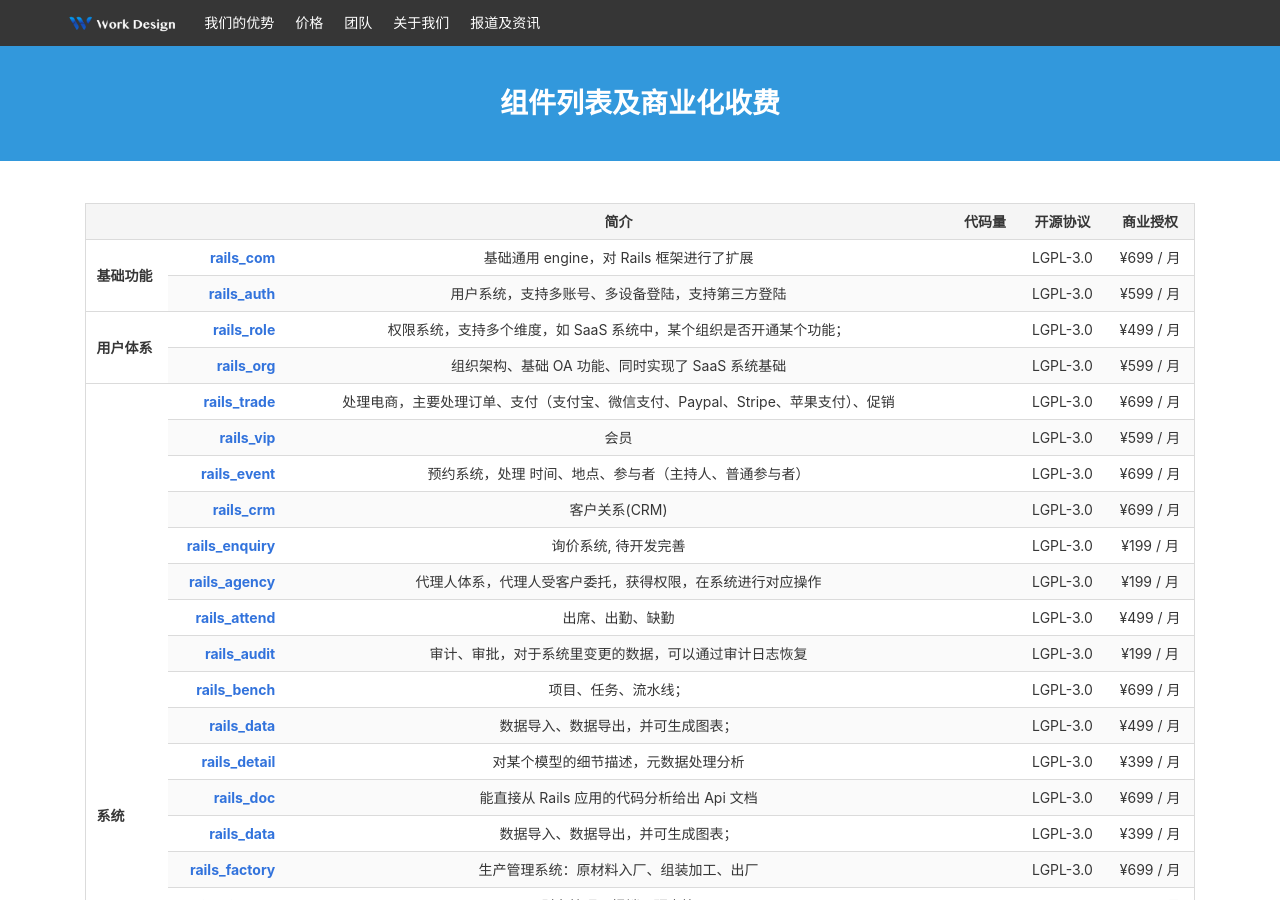
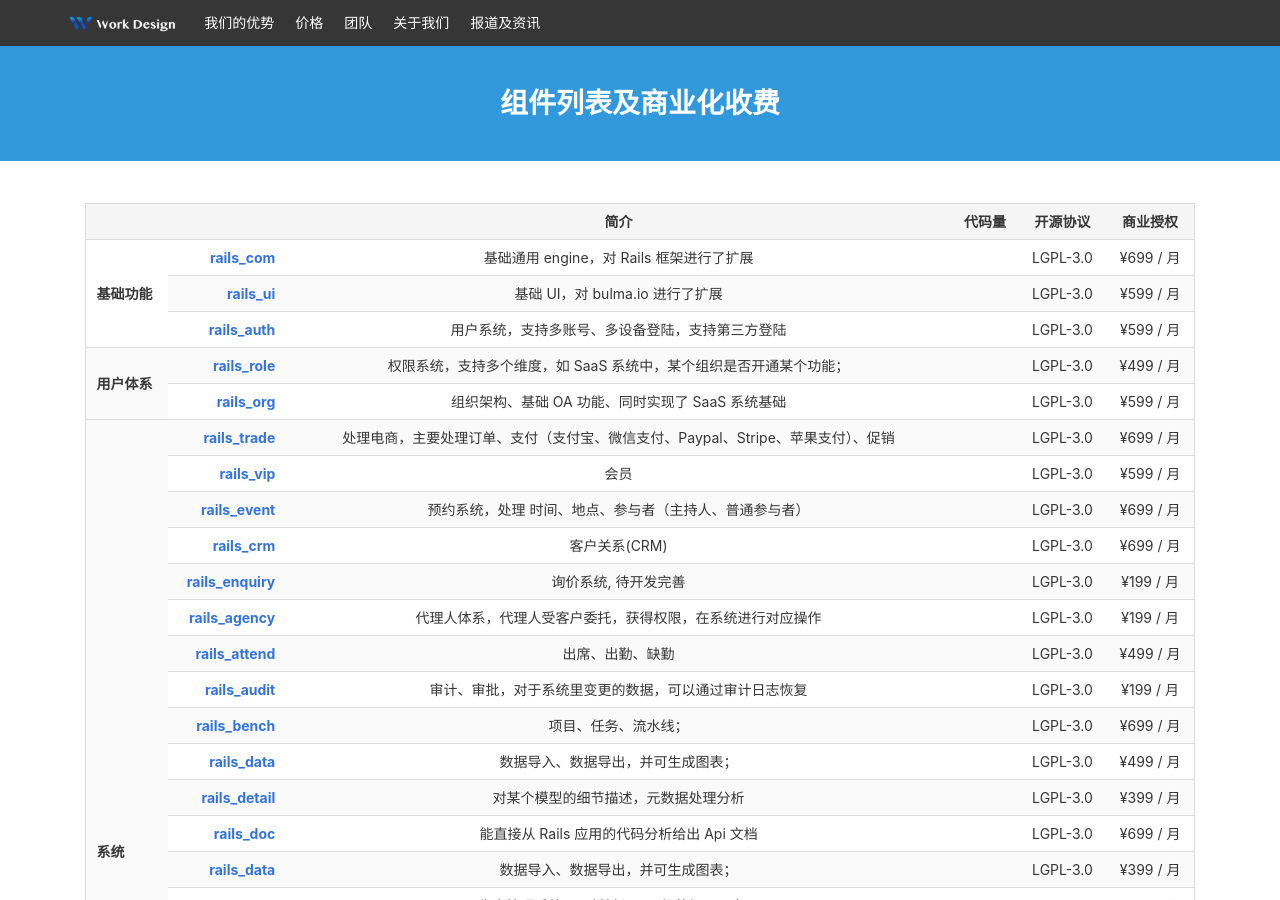
Before and after one commit to yigexiangfa/yigexiangfa.github.io, a Jekyll site: the page built from price/index.html, in a window 1280 px wide and 900 px high. Built offline with Jekyll 4.4.1, drawn with Linux system fonts in a browser that asks for light colours.

Commit message:
add rail sui

```diff
--- a/_includes/price/excel.html
+++ b/_includes/price/excel.html
@@ -11,12 +11,19 @@
   </thead>
   <tbody>
     <tr>
-      <th rowspan="2">基础功能</th>
+      <th rowspan="3">基础功能</th>
       <th class="has-text-right"><a href="https://github.com/work-design/rails_com" target="_blank">rails_com</a></th>
       <td class="has-text-centered">基础通用 engine，对 Rails 框架进行了扩展</td>
       <td class="has-text-centered"></td>
       <td class="has-text-centered">LGPL-3.0</td>
       <td class="has-text-centered">¥699 / 月</td>
+    </tr>
+    <tr>
+      <th class="has-text-right"><a href="https://github.com/work-design/rails_ui" target="_blank">rails_ui</a></th>
+      <td class="has-text-centered">基础 UI，对 bulma.io 进行了扩展</td>
+      <td class="has-text-centered"></td>
+      <td class="has-text-centered">LGPL-3.0</td>
+      <td class="has-text-centered">¥599 / 月</td>
     </tr>
     <tr>
       <th class="has-text-right"><a href="https://github.com/work-design/rails_auth" target="_blank">rails_auth</a></th>
```
